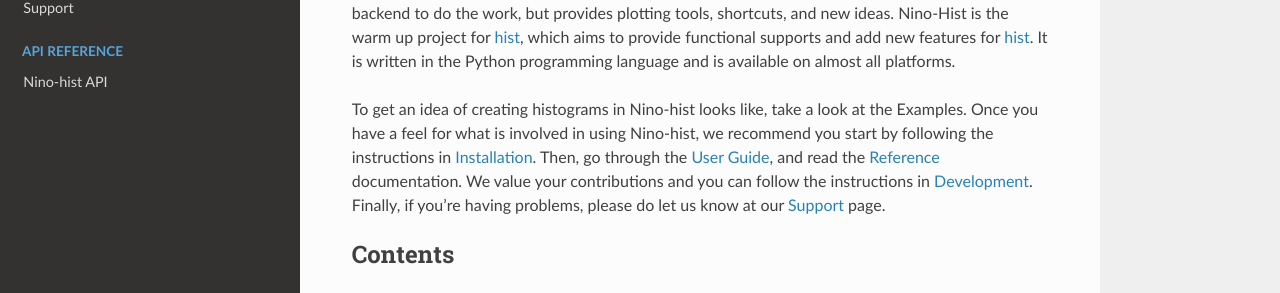
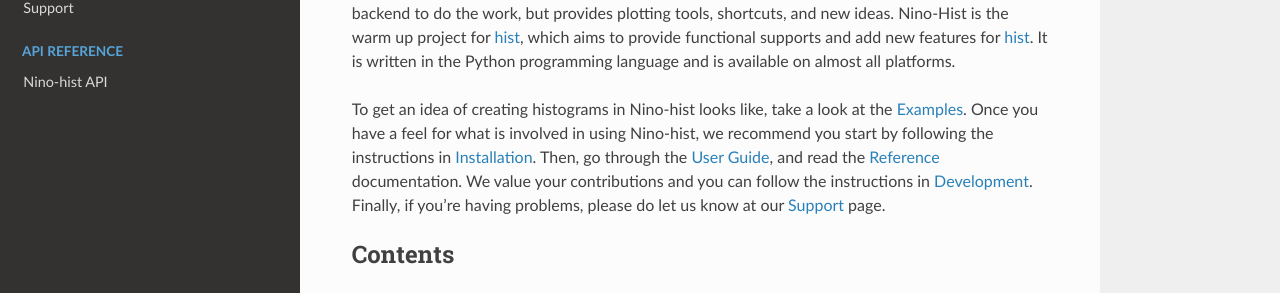
Before and after one commit to LovelyBuggies/Nino-hist, a Sphinx documentation site: the page built from doc/source/index.rst, in a window 1280 px wide and 900 px high. Shown: the part 262-555 px from the top of the window. Built offline with Sphinx 7.4.7 and the Read the Docs theme 2.0.0, drawn with Linux system fonts in a browser that asks for light colours; part of the change alters nothing that is shown.

```diff
--- a/doc/source/index.rst
+++ b/doc/source/index.rst
@@ -8,7 +8,7 @@ Introduction
 
 `Hist <https://github.com/scikit-hep/hist>`_ is a powerful Histogramming tool for analysis based on `boost-histogram <https://boost-histogram.readthedocs.io/en/latest/index.html>`_ (the binding of the Histogram library in Boost). It is a friendly analysis-focused project that uses `boost-histogram <https://boost-histogram.readthedocs.io/en/latest/index.html>`_ as a backend to do the work, but provides plotting tools, shortcuts, and new ideas. Nino-Hist is the warm up project for `hist <https://github.com/scikit-hep/hist>`_, which aims to provide functional supports and add new features for `hist <https://github.com/scikit-hep/hist>`_. It is written in the Python programming language and is available on almost all platforms.
 
-To get an idea of creating histograms in Nino-hist looks like, take a look at the Examples. Once you have a feel for what is involved in using Nino-hist, we recommend you start by following the instructions in :doc:`Installation </installation/index>`. Then, go through the :doc:`User Guide </user-guide/index>`, and read the :doc:`Reference </reference/modules>` documentation. We value your contributions and you can follow the instructions in :doc:`Development </development/index>`. Finally, if you’re having problems, please do let us know at our :doc:`Support </support/index>` page.
+To get an idea of creating histograms in Nino-hist looks like, take a look at the :doc:`Examples <examples/index>`. Once you have a feel for what is involved in using Nino-hist, we recommend you start by following the instructions in :doc:`Installation </installation/index>`. Then, go through the :doc:`User Guide </user-guide/index>`, and read the :doc:`Reference </reference/modules>` documentation. We value your contributions and you can follow the instructions in :doc:`Development </development/index>`. Finally, if you’re having problems, please do let us know at our :doc:`Support </support/index>` page.
 
 
 .. toctree::
```
